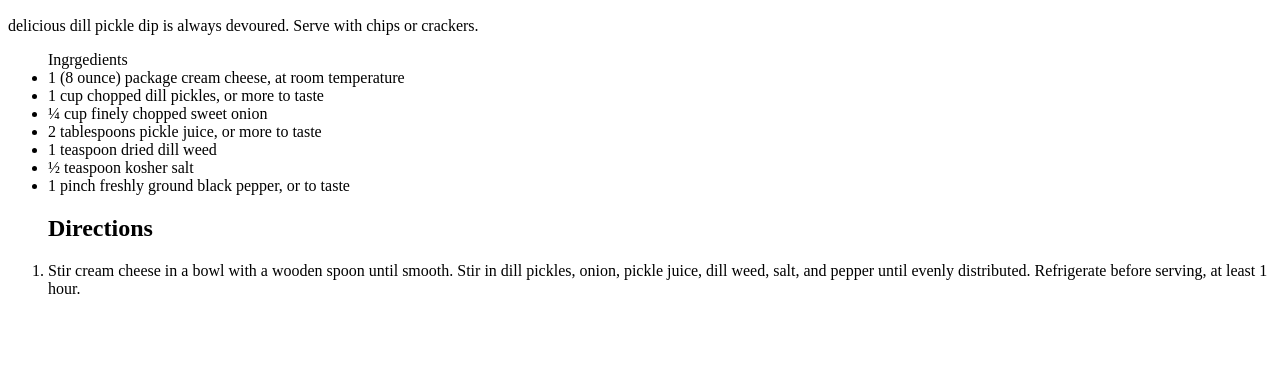
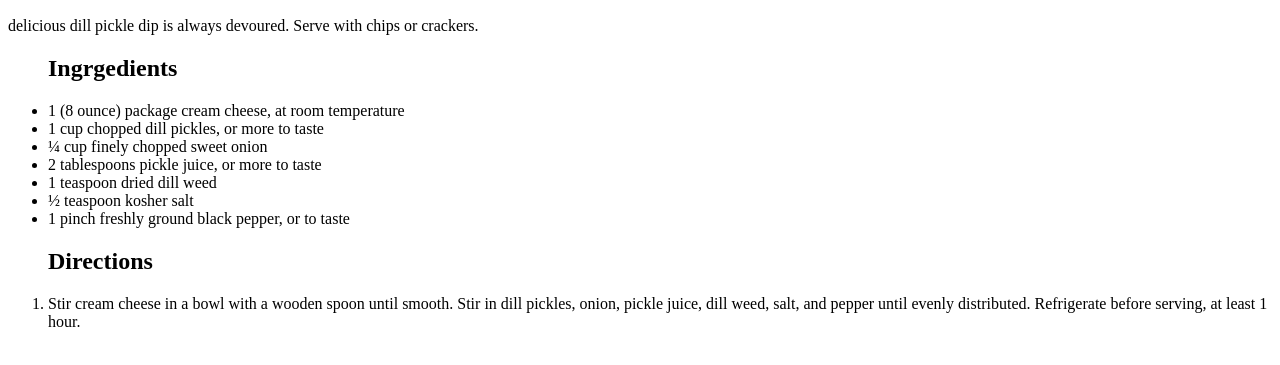
Before and after one commit to Znso1/odin-recipes, a plain HTML site: page repos/odin-recipes/recipes/Dill Pickle Dip.html in a window 1280 px wide. Shown: the part 383-748 px from the top of the page. Drawn offline with Linux system fonts and the light colour scheme.

Commit message:
Change code once more

```diff
--- a/repos/odin-recipes/recipes/Dill Pickle Dip.html
+++ b/repos/odin-recipes/recipes/Dill Pickle Dip.html
@@ -13,7 +13,7 @@
 
   </body>
   <p> delicious dill pickle dip is always devoured. Serve with chips or crackers.</p>
-  <ul> Ingrgedients
+  <ul> <h2>Ingrgedients</h2>
 
   <li> 1 (8 ounce) package cream cheese, at room temperature
 
```
